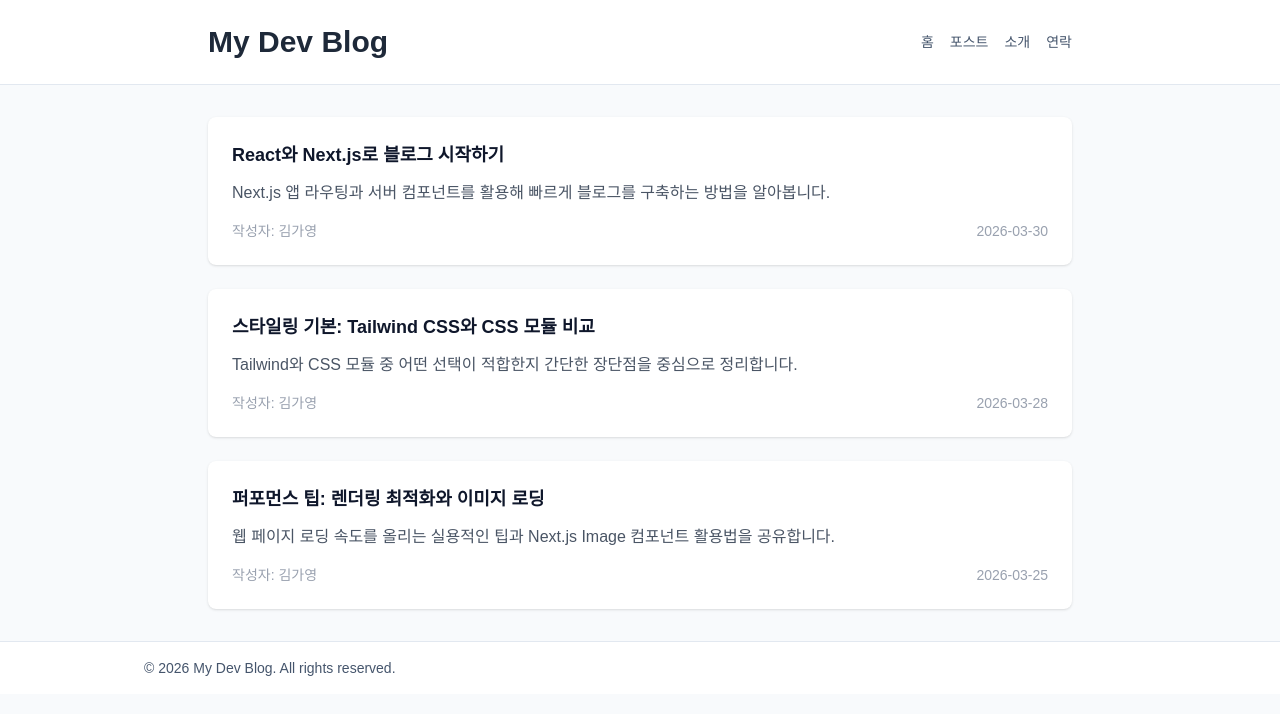
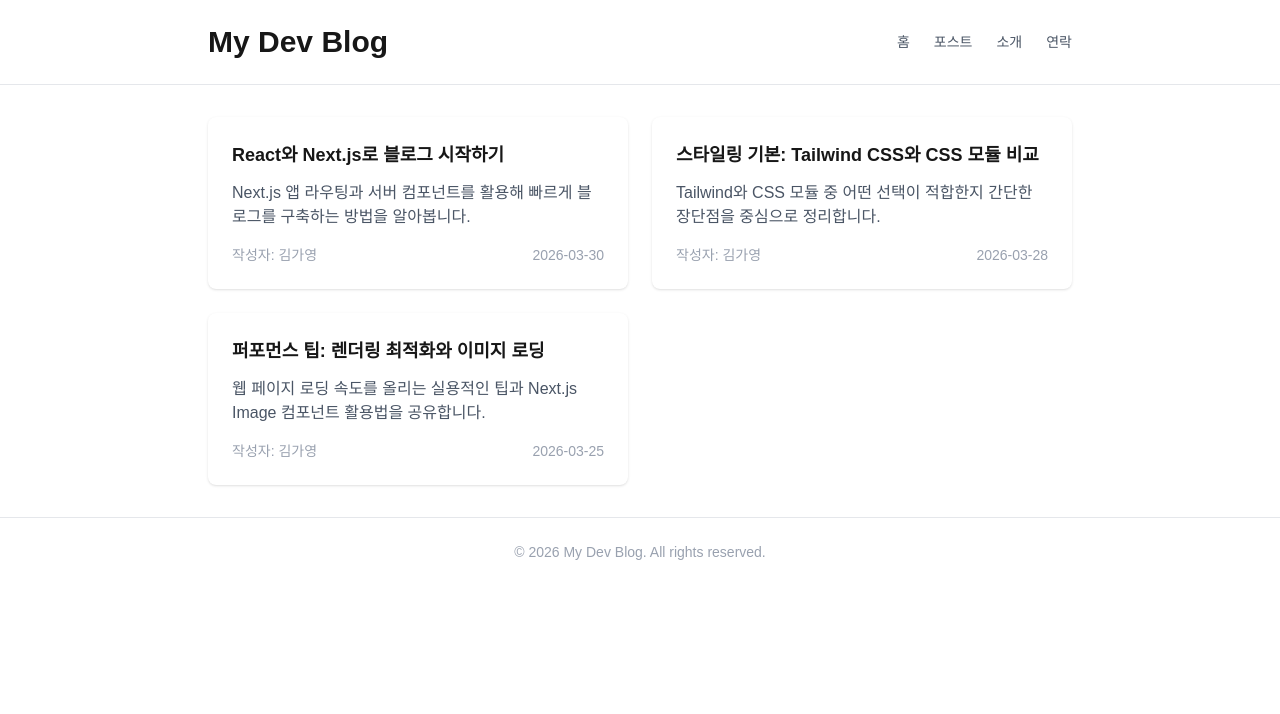
Before and after one commit to GA-YOUNGKIM/my-first-web, a Next.js app: page / in a window 1280 px wide. Shown: the top 714 px of the page. Built offline with nearby package versions, Linux system fonts and the light colour scheme.

Commit message:
Ch3: 블로그 레이아웃 + Tailwind 스타일링

```diff
--- a/app/page.tsx
+++ b/app/page.tsx
@@ -21,37 +21,41 @@ export default function Home() {
   ];
 
   return (
-    <div className="min-h-screen bg-slate-50 text-gray-800">
-      <header className="border-b border-slate-200 bg-white">
+    <>
+      <header className="border-b border-gray-200 bg-white">
         <div className="mx-auto flex max-w-4xl items-center justify-between px-4 py-6">
           <h1 className="text-3xl font-bold">My Dev Blog</h1>
           <nav>
-            <ul className="flex gap-4 text-sm font-medium text-slate-600">
-              <li><a href="#" className="hover:text-slate-900">홈</a></li>
-              <li><a href="#" className="hover:text-slate-900">포스트</a></li>
-              <li><a href="#" className="hover:text-slate-900">소개</a></li>
-              <li><a href="#" className="hover:text-slate-900">연락</a></li>
+            <ul className="flex gap-6 text-sm font-medium text-gray-600">
+              <li><a href="#">홈</a></li>
+              <li><a href="#">포스트</a></li>
+              <li><a href="#">소개</a></li>
+              <li><a href="#">연락</a></li>
             </ul>
           </nav>
         </div>
       </header>
 
-      <main className="mx-auto max-w-4xl space-y-6 px-4 py-8">
-        {posts.map((post) => (
-          <article key={post.title} className="bg-white rounded-lg shadow p-6 transition-shadow duration-200 hover:shadow-lg">
-            <h2 className="text-lg font-bold text-slate-900">{post.title}</h2>
+      <main className="mx-auto max-w-4xl px-4 py-8">
+        <div className="grid grid-cols-1 gap-6 md:grid-cols-2">
+          {posts.map((post) => (
+            <article key={post.title} className="rounded-lg bg-white p-6 shadow transition hover:shadow-lg">
+            <h2 className="text-lg font-bold">{post.title}</h2>
             <p className="mt-3 text-gray-600">{post.excerpt}</p>
             <div className="mt-4 flex items-center justify-between text-sm text-gray-400">
               <span>작성자: {post.author}</span>
               <time dateTime={post.date}>{post.date}</time>
             </div>
           </article>
-        ))}
+          ))}
+        </div>
       </main>
 
-      <footer className="border-t border-slate-200 bg-white">
-        <div className="mx-auto max-w-5xl px-4 py-4 text-sm text-slate-600">© 2026 My Dev Blog. All rights reserved.</div>
+      <footer className="border-t border-gray-200 bg-white">
+        <div className="mx-auto max-w-4xl px-4 py-6 text-center">
+          <p className="text-sm text-gray-400">© 2026 My Dev Blog. All rights reserved.</p>
+        </div>
       </footer>
-    </div>
+    </>
   );
 }
```
